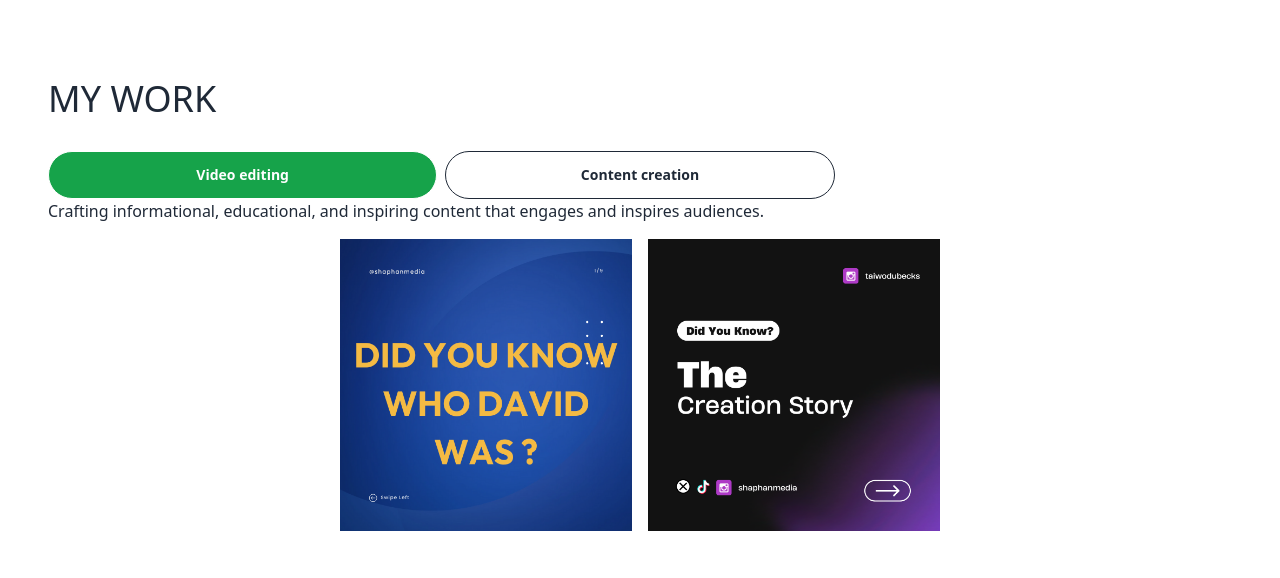
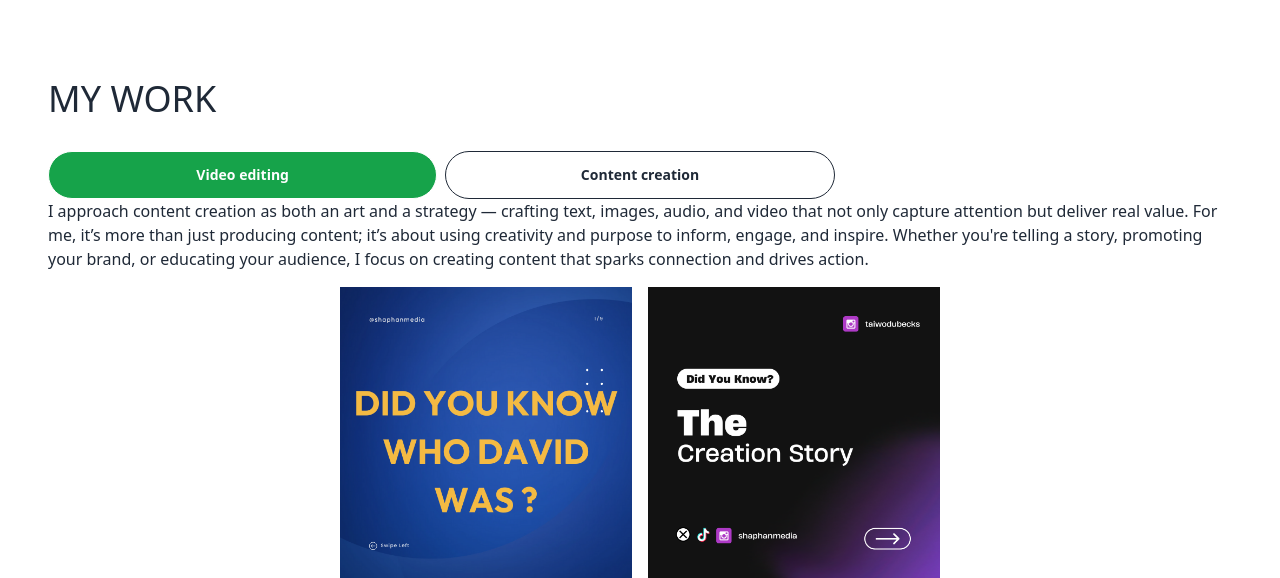
Before and after one commit to Overbrim-Technology/adeyemiWebApp, a Django app: page / in a window 1280 px wide. Shown: the part 1489-2067 px from the top of the page. Run offline with Django 5.2, Linux system fonts and the light colour scheme.

Commit message:
Updated Content Creation description in My Work section

```diff
--- a/home/templates/home.html
+++ b/home/templates/home.html
@@ -84,7 +84,9 @@
                 <a class="btn btn-outline rounded-full tab-btn hover:bg-green-600 px-4 py-2" data-target="section2">Content creation</a>
             </div>
             <div id="section1" class="opacity-100 transition duration-500">
-                <p>Crafting informational, educational, and inspiring content that engages and inspires audiences.</p>
+                <p>I approach content creation as both an art and a strategy — crafting text, images, audio, and video that not only capture attention
+                    but deliver real value. For me, it’s more than just producing content; it’s about using creativity and purpose to inform, engage, and inspire.
+                    Whether you're telling a story, promoting your brand, or educating your audience, I focus on creating content that sparks connection and drives action.</p>
                 <div class="grid grid-cols-2 grid-rows-1 gap-4 pt-4 place-self-center">
                     <a class= "h-1/2 w-1/2 justify-self-end" href="https://www.instagram.com/p/DHEGTBCMhlR/" target="_blank" rel="noopener noreferrer">
                         <img
```
